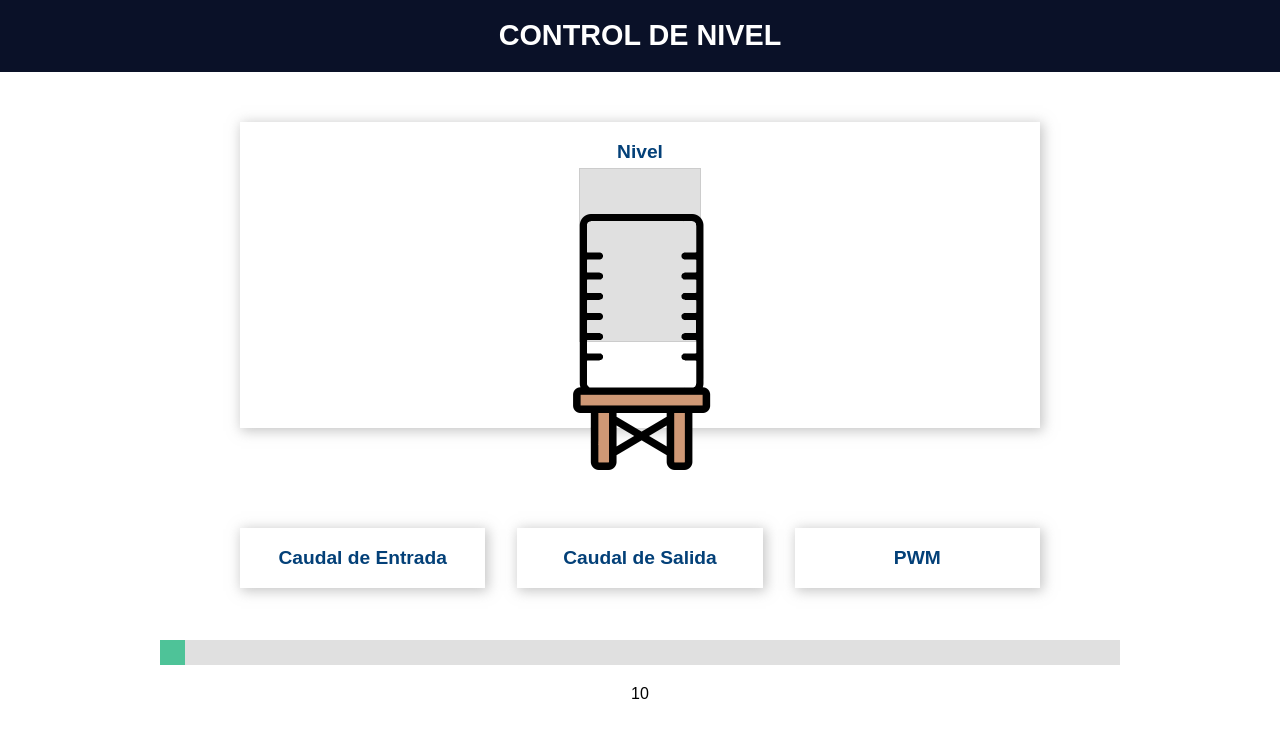
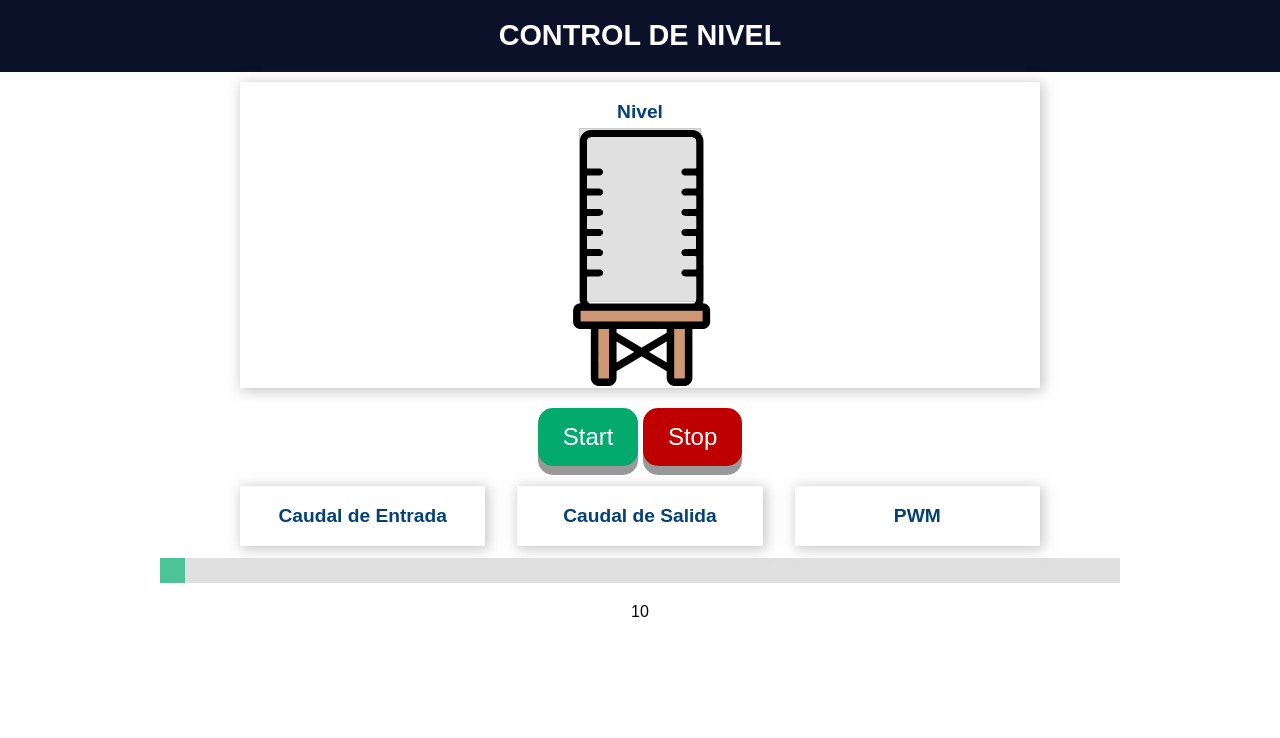
Before and after one commit to ezequiel1611/water_level_control, a plain HTML site: page data/index.html in a window 1280 px wide. Drawn offline with Linux system fonts and the light colour scheme.

Commit message:
Se añadieron un boton de Start y otro de Stop la webpage.

```diff
--- a/data/index.html
+++ b/data/index.html
@@ -23,6 +23,14 @@
             </div>
         </div>
         <div class="content">
+          <button class="button-start" role="button" onclick=sendStart()>
+            Start
+          </button>
+          <button class="button-stop" role="button" onclick=sendStop()>
+            Stop
+          </button>
+        </div>
+        <div class="content">
             <div class="card-grid">
                 <div class="card">
                     <p class="card-title"> Caudal de Entrada</p>
--- a/data/script.js
+++ b/data/script.js
@@ -70,3 +70,11 @@ function updateNivel(value) {
     var height = ((value - minValue) / (maxValue - minValue)) * containerHeight;
     nivelBar.style.height = height + 'px';
 }
+
+function sendStart() {
+	websocket.send("start");
+}
+
+function sendStop() {
+	websocket.send("stop");
+}
--- a/data/style.css
+++ b/data/style.css
@@ -15,7 +15,7 @@ body {
     margin: 0;
 }
 .content {
-    padding: 50px;
+    padding: 10px;
 }
 .card-grid {
     max-width: 800px;
@@ -96,7 +96,7 @@ body {
 
 #mi-imagen {
     position: absolute; /* Opción: puedes usar 'fixed' si quieres que la imagen se mantenga fija en la ventana */
-    top: 214px;
+    top: 130px;
     left: calc(50% - 126px);
     z-index: 9999; /* Asegura que la imagen esté en el frente */
     width: 256px;
@@ -126,3 +126,49 @@ body {
     height: 0; /* Altura inicial de la barra */
     transition: height 0.5s; /* Transición suave para cambios de altura */
 }
+
+.button-start {
+  display: inline-block;
+  padding: 15px 25px;
+  font-size: 24px;
+  cursor: pointer;
+  text-align: center;
+  text-decoration: none;
+  outline: none;
+  color: #fff;
+  background-color: #04AA6D;
+  border: none;
+  border-radius: 15px;
+  box-shadow: 0 9px #999;
+}
+
+.button-start:hover {background-color: #3e8e41}
+
+.button-start:active {
+  background-color: #3e8e41;
+  box-shadow: 0 5px #666;
+  transform: translateY(4px);
+}
+
+.button-stop {
+  display: inline-block;
+  padding: 15px 25px;
+  font-size: 24px;
+  cursor: pointer;
+  text-align: center;
+  text-decoration: none;
+  outline: none;
+  color: #fff;
+  background-color: #bf0000;
+  border: none;
+  border-radius: 15px;
+  box-shadow: 0 9px #999;
+}
+
+.button-stop:hover {background-color: #800000}
+
+.button-stop:active {
+  background-color: #800000;
+  box-shadow: 0 5px #666;
+  transform: translateY(4px);
+}
```
